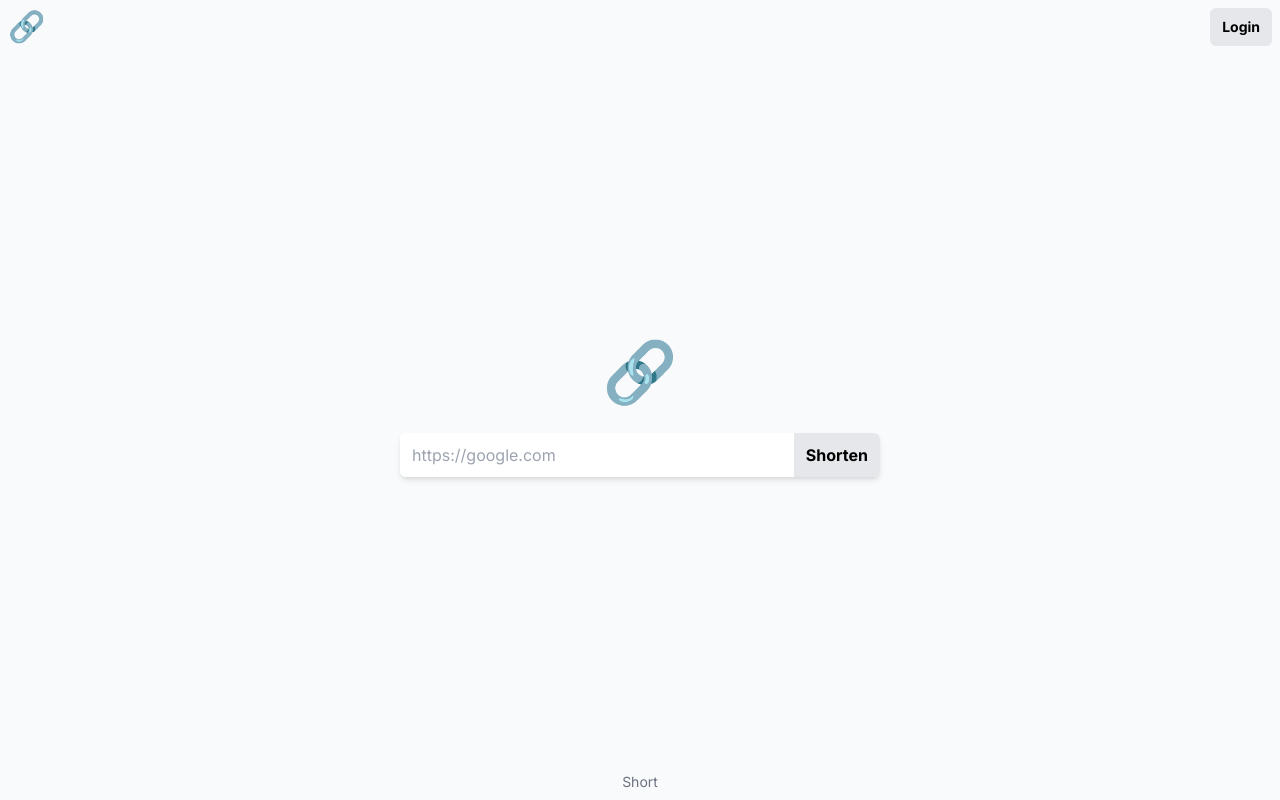
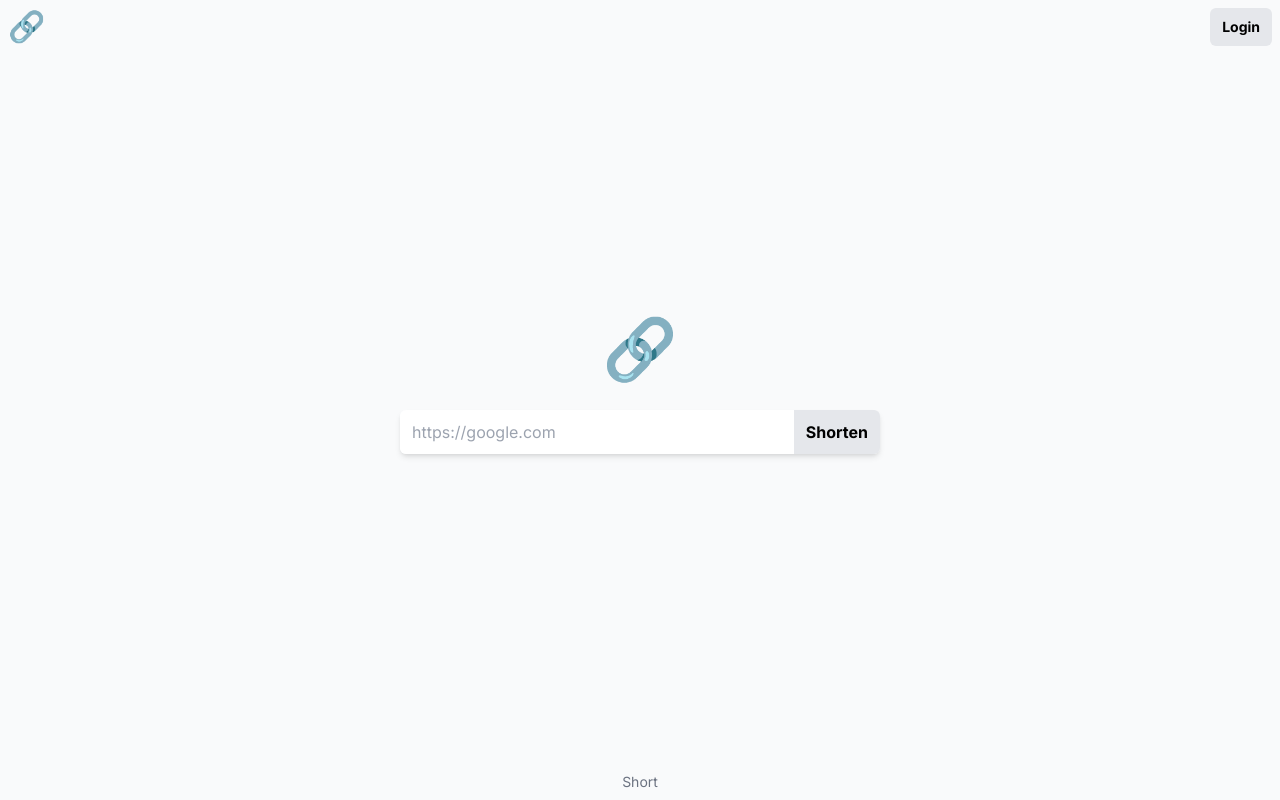
Before and after one commit to tonyma99/short, a Next.js app: page / in a window 1280 px wide. Built offline with nearby package versions, Linux system fonts and the light colour scheme; no server answers.

Commit message:
Modify some spacing

```diff
--- a/app/account/page.tsx
+++ b/app/account/page.tsx
@@ -22,9 +22,7 @@ export default async function AccountPage() {
 	return (
 		/* @ts-expect-error Async Server Component */
 		<Layout>
-			<div className="flex flex-col flex-grow items-center justify-center text-center text-4xl">
-				🚧
-			</div>
+			<div className="flex flex-col flex-grow items-center text-center text-4xl mt-[33vh]">🚧</div>
 		</Layout>
 	)
 }
--- a/app/login/page.tsx
+++ b/app/login/page.tsx
@@ -10,7 +10,7 @@ export default async function Login() {
 	return (
 		/* @ts-expect-error Async Server Component */
 		<Layout>
-			<div className="flex h-screen w-screen justify-center items-center">
+			<div className="flex flex-col w-screen mt-[33vh] items-center">
 				<GitHubLoginButton />
 			</div>
 		</Layout>
--- a/app/page.tsx
+++ b/app/page.tsx
@@ -4,8 +4,8 @@ export default async function Home() {
 	return (
 		/* @ts-expect-error Async Server Component */
 		<Layout>
-			<div className="flex flex-col gap-8 items-center justify-center w-screen container mx-auto px-4">
-				<span className="text-6xl">🔗 </span>
+			<div className="flex flex-col gap-8 items-center w-screen container mx-auto px-4">
+				<span className="text-6xl mt-[33vh]">🔗 </span>
 				<CreateLinkForm />
 			</div>
 		</Layout>
```
